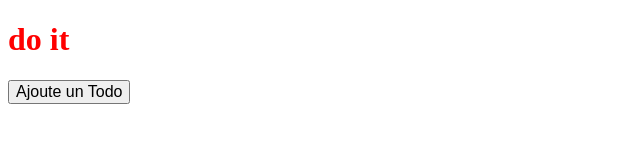
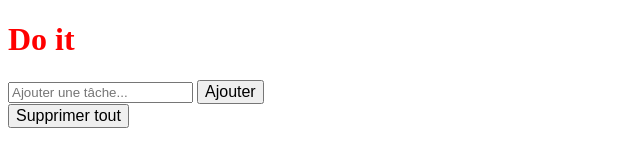
Before and after one commit to AymanWazni13/todoolist, a plain HTML site: page index.html in a window 1280 px wide. Shown: the whole page, without its empty margins (0-640 px from the left). Drawn offline with Linux system fonts and the light colour scheme.

Commit message:
modification du html

```diff
--- a/index.html
+++ b/index.html
@@ -1,21 +1,32 @@
 <!DOCTYPE html>
 <html lang="fr">
   <head>
-    <meta charset="UTF-8">
-    <meta name="viewport" content="width=device-width, initial-scale=1.0">
-    <link rel="stylesheet" href="styles.css">
+    <meta charset="UTF-8" />
+    <meta name="viewport" content="width=device-width, initial-scale=1.0" />
+    <link rel="stylesheet" href="styles.css" />
     <title>Todo app</title>
   </head>
   <body>
-    <h1>do it</h1>
-    <div classe="container">
+    <h1>Do it</h1>
+    <div class="container">
       <div id="todo-list-container">
         <ul id="todo-list"></ul>
       </div>
+
       <div id="to-action">
-    <button>Ajoute un Todo</button>
+        <input
+          type="text"
+          id="todo-text-input"
+          placeholder="Ajouter une tâche..."
+        />
+        <button id="button-add-todo">Ajouter</button>
+      </div>
+
+      <div id="clear-actions">
+        <button id="clear-button">Supprimer tout</button>
       </div>
     </div>
+
     <script src="index.js"></script>
   </body>
 </html>
```
Lines whose indentation alone changed are shown as unchanged.
